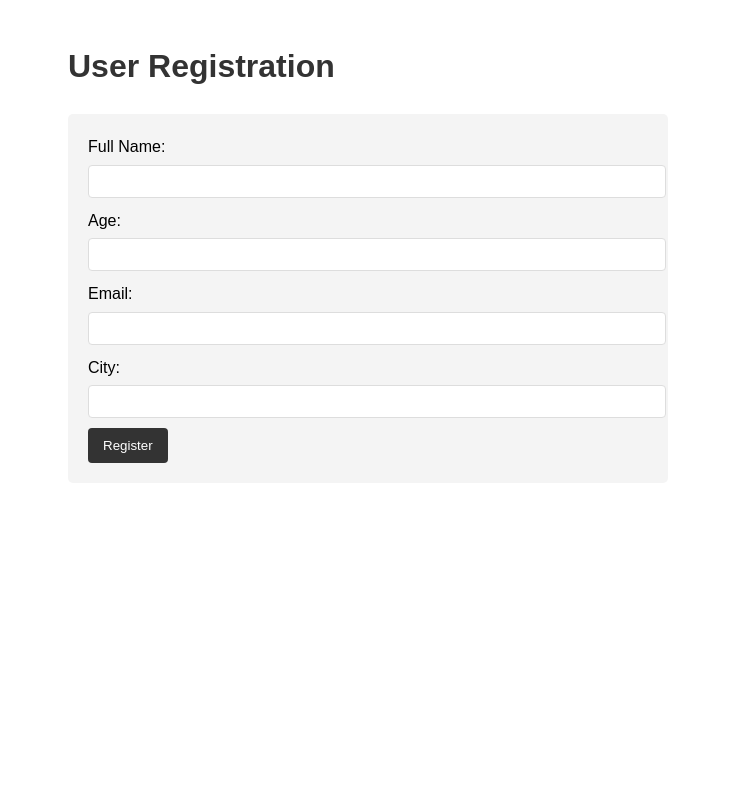
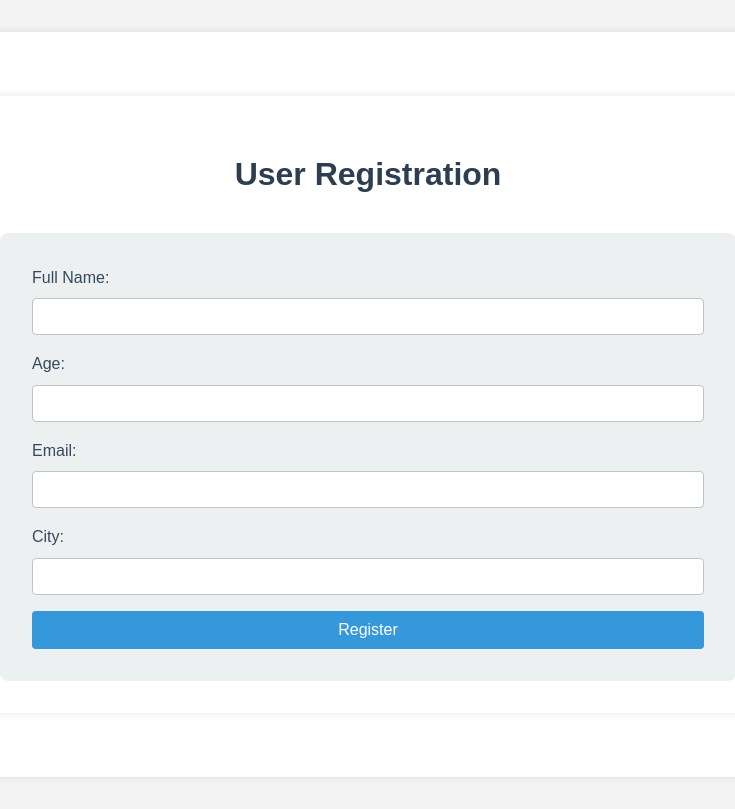
Before and after one commit to IlanTheUser/flask_app, a Flask app: page / in a window 1280 px wide. Shown: the whole page, without its empty margins (272-1007 px from the left). Before the commit the page ends 463 px from the top, so only its background shows below. Run offline with Flask 3, Linux system fonts and the light colour scheme.

Commit message:
Updated style 1

```diff
--- a/app/templates/base.html
+++ b/app/templates/base.html
@@ -5,15 +5,65 @@
     <meta name="viewport" content="width=device-width, initial-scale=1.0">
     <title>{% block title %}User Registration{% endblock %}</title>
     <style>
-        /* CSS styles for basic layout and form styling */
-        body { font-family: Arial, sans-serif; line-height: 1.6; margin: 0; padding: 20px; }
-        .container { max-width: 600px; margin: 0 auto; }
-        h1 { color: #333; }
-        form { background: #f4f4f4; padding: 20px; border-radius: 5px; }
-        label { display: block; margin-bottom: 5px; }
-        input[type="text"], input[type="number"], input[type="email"] { width: 100%; padding: 8px; margin-bottom: 10px; border: 1px solid #ddd; border-radius: 4px; }
-        input[type="submit"] { background: #333; color: #fff; padding: 10px 15px; border: none; border-radius: 4px; cursor: pointer; }
-        input[type="submit"]:hover { background: #444; }
+        body {
+            font-family: 'Arial', sans-serif;
+            line-height: 1.6;
+            margin: 0;
+            padding: 0;
+            background-color: #f4f4f4;
+            color: #333;
+        }
+        .container {
+            max-width: 800px;
+            margin: 2rem auto;
+            padding: 2rem;
+            background-color: #fff;
+            border-radius: 8px;
+            box-shadow: 0 0 10px rgba(0,0,0,0.1);
+        }
+        h1 {
+            color: #2c3e50;
+            text-align: center;
+            margin-bottom: 2rem;
+        }
+        form {
+            background: #ecf0f1;
+            padding: 2rem;
+            border-radius: 8px;
+        }
+        label {
+            display: block;
+            margin-bottom: 0.5rem;
+            color: #34495e;
+        }
+        input[type="text"], input[type="number"], input[type="email"] {
+            width: 100%;
+            padding: 10px;
+            margin-bottom: 1rem;
+            border: 1px solid #bdc3c7;
+            border-radius: 4px;
+            box-sizing: border-box;
+        }
+        input[type="submit"] {
+            background: #3498db;
+            color: #fff;
+            padding: 10px 15px;
+            border: none;
+            border-radius: 4px;
+            cursor: pointer;
+            font-size: 1rem;
+            width: 100%;
+        }
+        input[type="submit"]:hover {
+            background: #2980b9;
+        }
+        a {
+            color: #3498db;
+            text-decoration: none;
+        }
+        a:hover {
+            text-decoration: underline;
+        }
     </style>
 </head>
 <body>
--- a/app/templates/index.html
+++ b/app/templates/index.html
@@ -1,6 +1,7 @@
 {% extends "base.html" %}
 
 {% block content %}
+<div class="container">
     <h1>User Registration</h1>
     <form action="{{ url_for('register') }}" method="post">
         <label for="full_name">Full Name:</label>
@@ -17,4 +18,5 @@
 
         <input type="submit" value="Register">
     </form>
+</div>
 {% endblock %}
```
Also changed, not shown: app/templates/success.html (+5 -3 lines). Lines whose indentation alone changed are shown as unchanged.
